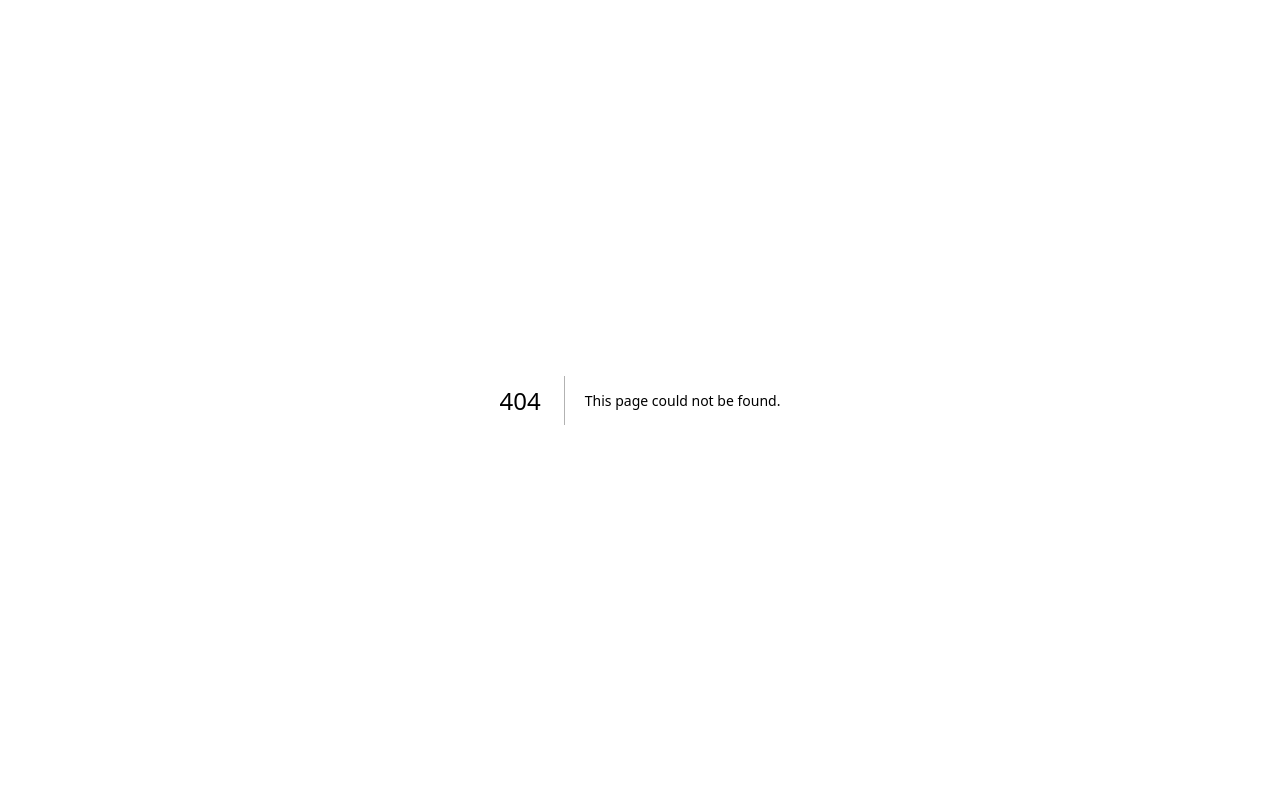
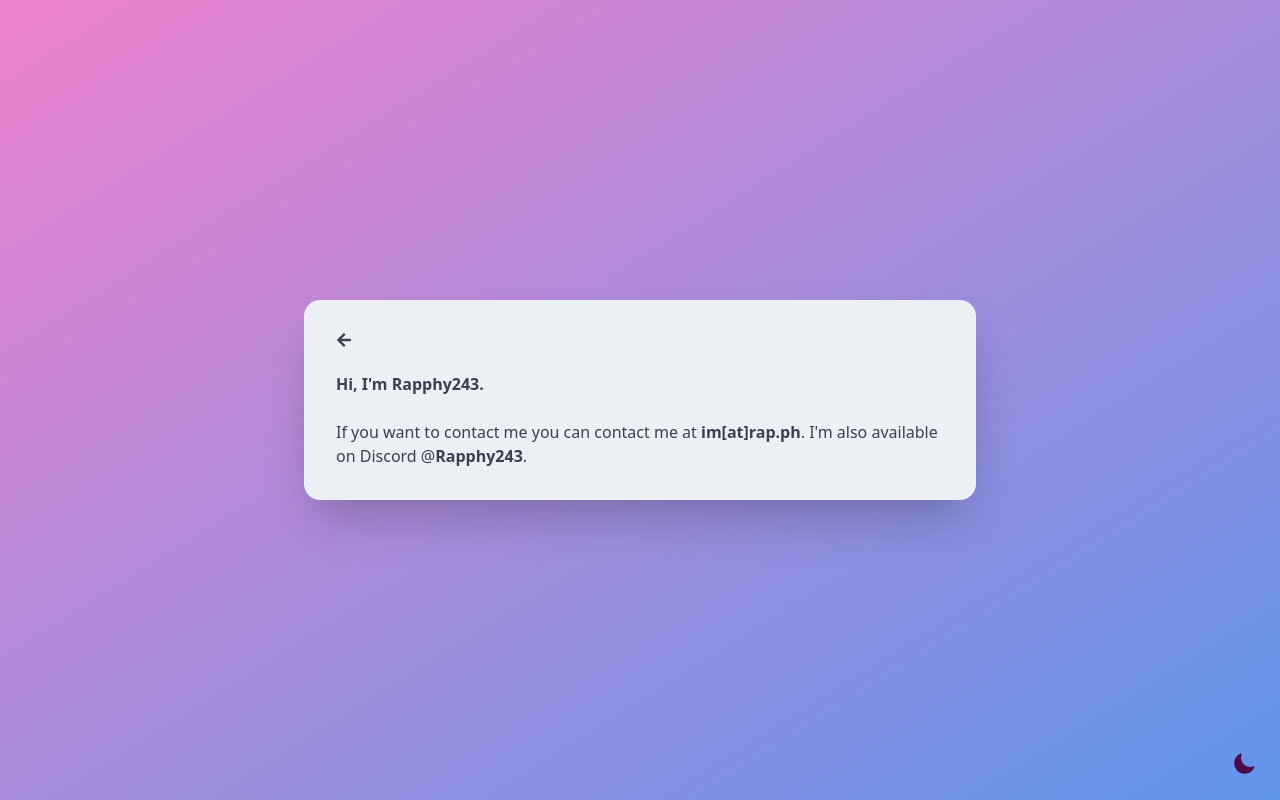
Before and after one commit to rapphy243/website, a Next.js app: page /about in a window 1280 px wide. Before the commit this address had no page. Built offline with nearby package versions, Linux system fonts and the light colour scheme.

Commit message:
Add about and make theme things a single class

```diff
--- a/src/components/SocialLink.tsx
+++ b/src/components/SocialLink.tsx
@@ -1,6 +1,5 @@
-import { useEffect, useState } from "react";
 import type { ReactNode } from "react";
-import { useTheme } from "next-themes";
+import { useThemeUtils } from "../util/themeUtils";
 
 interface SocialLinkProps {
   href: string;
@@ -10,32 +9,25 @@
 }
 
 export const SocialLink = ({ href, icon, label, colorClass = "text-gray-700 dark:text-[#eceff4]" }: SocialLinkProps) => {
-  const [mounted, setMounted] = useState(false);
-  const { resolvedTheme } = useTheme();
+  const { getThemeClass } = useThemeUtils();
 
-  // Wait until component is mounted on the client
-  useEffect(() => setMounted(true), []);
+  // Process the color class to handle dark: prefixes
+  const processedColorClass = colorClass.includes('dark:')
+    ? getThemeClass(colorClass.split(' dark:')[0] ?? '', colorClass.split('dark:')[1] ?? '')
+    : getThemeClass(colorClass, colorClass);
 
-  // Determine the actual color class to use based on mounted state and theme
-  const actualColorClass = mounted
-    ? resolvedTheme === 'dark'
-      ? colorClass.includes('dark:')
-        ? colorClass.split('dark:')[1]
-        : colorClass
-      : colorClass.split(' dark:')[0]
-    : colorClass;
-
-  // Similar logic for hover effects
-  const hoverColorClass = mounted && resolvedTheme === 'dark'
-    ? "hover:text-[#4D0A4B] focus:ring-[#ee82ce]"
-    : "hover:text-[#6095ea] focus:ring-[#6095ea]";
+  // Handle hover effects
+  const hoverColorClass = getThemeClass(
+    "hover:text-[#6095ea]",
+    "hover:text-[#4D0A4B]"
+  );
 
   return (
     <a
       href={href}
       title={label}
       aria-label={label}
-      className={`${actualColorClass} transition-all duration-200 ${hoverColorClass} hover:scale-110 focus:outline-none focus:ring-2 rounded-full p-1`}
+      className={`${processedColorClass} transition-all duration-200 ${hoverColorClass} hover:scale-110 focus:outline-none rounded-full p-1`}
     >
       {icon}
     </a>
--- a/src/components/ThemeToggleButton.tsx
+++ b/src/components/ThemeToggleButton.tsx
@@ -1,30 +1,31 @@
-import { useTheme } from "next-themes";
-import { useEffect, useState } from "react";
 import { MoonIcon, SunIcon } from "@heroicons/react/24/solid";
+import { useThemeUtils } from "../util/themeUtils";
 
 const ThemeToggleButton = () => {
-  const { resolvedTheme, setTheme } = useTheme();
-  const [mounted, setMounted] = useState(false);
-
-  // Wait until component is mounted on the client to avoid hydration mismatch
-  useEffect(() => setMounted(true), []);
+  const { getThemeClass, mounted, resolvedTheme, setTheme } = useThemeUtils();
 
   if (!mounted) {
     // Return a placeholder to avoid hydration mismatch
     return <div className="w-6 h-6" />;
   }
 
-  // Use resolvedTheme instead of theme for more reliable detection
+  // Use resolvedTheme for theme detection
   const isDark = resolvedTheme === 'dark';
 
-  // Icon styles
+  // Get theme-specific classes
+  const buttonHoverClass = getThemeClass(
+    "hover:bg-gray-200",
+    "hover:bg-gray-700"
+  );
+
+  // Icon styles remain the same for consistent appearance
   const sunIconClasses = "h-6 w-6 text-[#ee82ce]";
   const moonIconClasses = "h-6 w-6 text-[#4D0A4B]";
 
   return (
     <button
       onClick={() => setTheme(isDark ? 'light' : 'dark')}
-      className="transition-all duration-200 p-2 rounded-full hover:bg-gray-200 dark:hover:bg-gray-700"
+      className={`transition-all duration-200 p-2 rounded-full ${buttonHoverClass}`}
       aria-label={`Switch to ${isDark ? 'light' : 'dark'} mode`}
     >
       {isDark ? (
--- /dev/null
+++ b/src/pages/about.tsx
@@ -0,0 +1,86 @@
+import Head from "next/head";
+import { motion } from "framer-motion";
+import { FaArrowLeft } from "react-icons/fa";
+import ThemeToggleButton from "../components/ThemeToggleButton";
+import Link from "next/link";
+import { useThemeUtils } from "../util/themeUtils";
+
+export default function About() {
+  const { getThemeClass } = useThemeUtils();
+
+  // For fade-in animation when page loads
+  const containerVariants = {
+    hidden: { opacity: 0 },
+    visible: { opacity: 1, transition: { duration: 1 } }
+  };
+
+  // For theme button animation
+  const buttonVariants = {
+    hidden: { opacity: 0 },
+    visible: { opacity: 1, transition: { delay: 0.5, duration: 1 } }
+  };
+
+  // Apply theme classes using the utility
+  const bgClass = getThemeClass(
+    "bg-gradient-to-br from-[#ee82ce] to-[#6095ea]",
+    "bg-gradient-to-br from-[#4D0A4B] to-[#03023F]"
+  );
+
+  const cardClass = getThemeClass(
+    "bg-[#eceff4]",
+    "bg-[#2e3440] shadow-gray-900"
+  );
+
+  const textClass = getThemeClass(
+    'text-gray-700',
+    'text-[#eceff4]'
+  );
+
+  return (
+    <>
+      <Head>
+        <title>About Me | Rapphy243</title>
+        <meta name="description" content="About Rapphy243" />
+        <link rel="icon" href="/favicon.ico" />
+      </Head>
+      <main className={`flex min-h-screen flex-col items-center justify-center ${bgClass} p-4 transition-all duration-300`}>
+        <motion.div
+          className={`${cardClass} rounded-2xl shadow-2xl p-8 max-w-2xl w-full text-left transition-all duration-300`}
+          variants={containerVariants}
+          initial="hidden"
+          animate="visible"
+        >
+          <Link href="/" className={`flex items-center mb-6 ${textClass} hover:text-[#4D0A4B] dark:hover:text-[#ee82ce] transition-colors`}>
+            <FaArrowLeft className="mr-2" />
+          </Link>
+
+          <div className={`space-y-6 ${textClass}`}>
+            <section>
+              <p>
+              <b>Hi, I&apos;m Rapphy243.</b>
+              </p>
+            </section>
+
+            <section>
+              <p>
+              If you want to contact me you can contact me at <b>im<span className="group relative inline-block">
+                <span className="group-hover:hidden">[at]</span>
+                <span className="hidden group-hover:inline-block">@</span>
+              </span>rap.ph</b>. I&apos;m also available on Discord @<b>Rapphy243</b>.
+              </p>
+            </section>
+          </div>
+        </motion.div>
+
+        <motion.div
+          className="fixed bottom-4 right-4"
+          variants={buttonVariants}
+          initial="hidden"
+          animate="visible"
+        >
+          <ThemeToggleButton />
+        </motion.div>
+      </main>
+    </>
+  );
+}
--- a/src/pages/index.tsx
+++ b/src/pages/index.tsx
@@ -3,18 +3,10 @@
 import { FaYoutube, FaGithub, FaRegAddressCard } from "react-icons/fa";
 import ThemeToggleButton from "../components/ThemeToggleButton";
 import { SocialLink } from "../components/SocialLink";
-import { useTheme } from "next-themes";
-import { useState, useEffect } from "react";
+import { useThemeUtils } from "../util/themeUtils";
 
 export default function Home() {
-  // Add mounted state to prevent hydration mismatch
-  const [mounted, setMounted] = useState(false);
-  const { resolvedTheme } = useTheme();
-
-  // Mount component
-  useEffect(() => {
-    setMounted(true);
-  }, []);
+  const { getThemeClass } = useThemeUtils();
 
   // For fade-in animation when page loads
   const containerVariants = {
@@ -28,14 +20,19 @@
     visible: { opacity: 1, transition: { delay: 0.5, duration: 1 } }
   };
 
-  // Apply a placeholder style before client-side hydration
-  const bgClass = mounted && resolvedTheme === 'dark'
-    ? "bg-gradient-to-br from-[#4D0A4B] to-[#03023F]"
-    : "bg-gradient-to-br from-[#ee82ce] to-[#6095ea]";
+  // Apply theme classes using the utility
+  const bgClass = getThemeClass(
+    "bg-gradient-to-br from-[#ee82ce] to-[#6095ea]",
+    "bg-gradient-to-br from-[#4D0A4B] to-[#03023F]"
+  );
 
-  const cardClass = mounted && resolvedTheme === 'dark'
-    ? "bg-[#2e3440] shadow-gray-900"
-    : "bg-[#eceff4]";
+  const cardClass = getThemeClass(
+    "bg-[#eceff4]",
+    "bg-[#2e3440] shadow-gray-900"
+  );
+
+  const headingClass = getThemeClass('text-black', 'text-[#eceff4]');
+  const textClass = getThemeClass('text-gray-700', 'text-[#eceff4]');
 
   return (
     <>
@@ -46,10 +43,10 @@
       </Head>
       <main className={`flex min-h-screen flex-col items-center justify-center ${bgClass} p-4 transition-all duration-300`}>
         <motion.div className={`${cardClass} rounded-2xl shadow-2xl p-10 max-w-md text-left transition-all duration-300`} variants={containerVariants} initial="hidden" animate="visible">
-          <h2 className={`text-2xl font-bold mb-4 ${mounted && resolvedTheme === 'dark' ? 'text-[#eceff4]' : 'text-black'} duration-75`}>
+          <h2 className={`text-2xl font-bold mb-4 ${headingClass} duration-75`}>
             Rapphy243
           </h2>
-          <p className={`${mounted && resolvedTheme === 'dark' ? 'text-[#eceff4]' : 'text-gray-700'} duration-75`}>
+          <p className={`${textClass} duration-75`}>
             Just some random on the internet.
           </p>
           <div className="flex mt-4 space-x-4">
--- /dev/null
+++ b/src/util/themeUtils.ts
@@ -0,0 +1,33 @@
+import { useTheme } from "next-themes";
+import { useState, useEffect } from "react";
+
+/**
+ * Hook to get theme-conditional classes with hydration safety
+ * @returns Theme utility functions and state
+ */
+export function useThemeUtils() {
+  const [mounted, setMounted] = useState(false);
+  const { resolvedTheme, setTheme } = useTheme();
+
+  // Mount component
+  useEffect(() => {
+    setMounted(true);
+  }, []);
+
+  /**
+   * Returns the appropriate class based on theme
+   */
+  const getThemeClass = (lightClass: string, darkClass: string): string => {
+    if (!mounted) return lightClass; // Default to light for SSR
+    return resolvedTheme === 'dark' ? darkClass : lightClass;
+  };
+
+  return {
+    mounted,
+    resolvedTheme,
+    setTheme,
+    getThemeClass,
+  };
+}
+
+export default useThemeUtils;
--- a/tailwind.config.ts
+++ b/tailwind.config.ts
@@ -1,5 +1,4 @@
 import { type Config } from "tailwindcss";
-import { fontFamily } from "tailwindcss/defaultTheme";
 
 export default {
   content: ["./src/**/*.tsx"],
```
